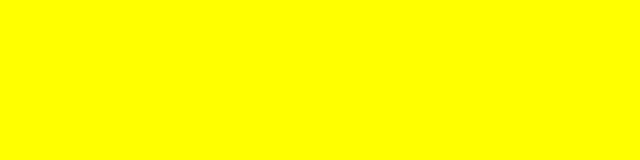
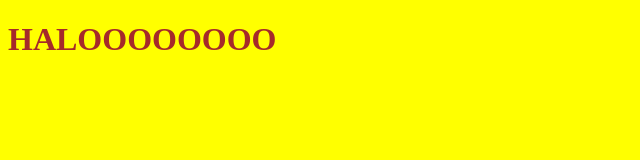
Before and after one commit to jenniferoentoro/jenniferoentoro.github.io, a plain HTML site: page media.html in a window 1280 px wide. Shown: the whole page, without its empty margins (0-640 px from the left). Drawn offline with Linux system fonts and the light colour scheme.

Commit message:
Update media.html

```diff
--- a/media.html
+++ b/media.html
@@ -17,15 +17,17 @@
     <style>
       @media only screen and (max-width: 600px) {
         h1 {
-          color: green;
+          color: green !important;
         }
       }
       @media only screen and (min-width: 601px) {
         h1 {
-          color: brown;
+          color: brown !important;
         }
       }
     </style>
   </head>
-  <body></body>
+  <body>
+    <h1>HALOOOOOOOO</h1>
+  </body>
 </html>
```
